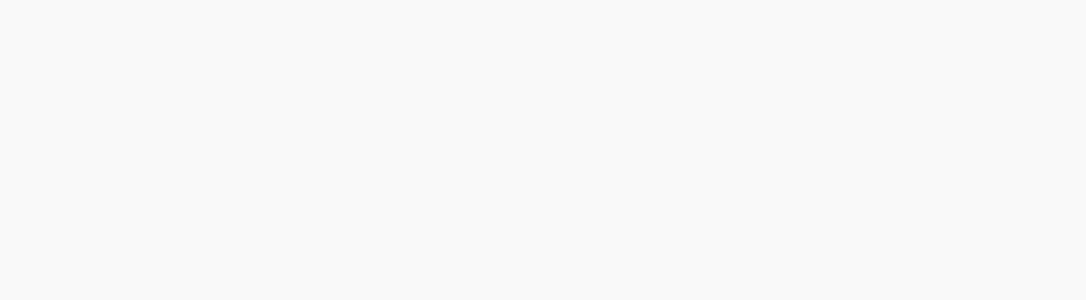
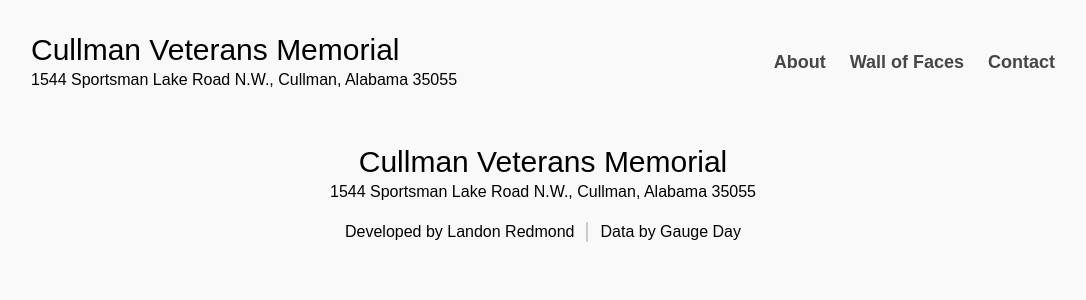
Before and after one commit to Lanred-Dev/Cullman-Veteran-Memorial, a SvelteKit app: page / in a window 1280 px wide. Shown: the top 300 px of the page, without its empty margins (97-1183 px from the left). Built offline with nearby package versions, Linux system fonts and the light colour scheme; a web font is replaced by a local one.

Commit message:
Create header and footer.

```diff
--- /dev/null
+++ b/src/lib/components/Footer.svelte
@@ -0,0 +1,16 @@
+<footer class="flex-center mt-20 flex flex-col gap-4 px-10 py-16 text-center md:px-[10%]">
+    <div>
+        <p class="text-3xl font-medium">Cullman Veterans Memorial</p>
+        <a href="https://maps.app.goo.gl/1W3mvB9EUpLCeAdt7"
+            >1544 Sportsman Lake Road N.W., Cullman, Alabama 35055</a
+        >
+    </div>
+
+    <div class="flex-center flex-col md:flex-row md:gap-3">
+        <p>Developed by Landon Redmond</p>
+
+        <div class="hidden h-5 w-[2px] bg-primary-light-950 dark:bg-primary-dark-50 md:block"></div>
+
+        <p>Data by Gauge Day</p>
+    </div>
+</footer>
--- /dev/null
+++ b/src/lib/components/Header.svelte
@@ -0,0 +1,41 @@
+<script lang="ts">
+    const LINKS: { text: string; url: string }[] = [
+        {
+            text: "About",
+            url: "/",
+        },
+        {
+            text: "Wall of Faces",
+            url: "/#wall",
+        },
+        {
+            text: "Contact",
+            url: "/contact",
+        },
+    ];
+</script>
+
+<header
+    class="x-center top-0 z-10 flex w-full flex-col items-start justify-center gap-5 px-5 py-8 sm:px-10 md:flex-row md:items-center md:justify-between md:gap-0 md:px-[10%]"
+>
+    <div>
+        <p class="text-2xl font-medium sm:text-3xl">Cullman Veterans Memorial</p>
+        <a href="https://maps.app.goo.gl/1W3mvB9EUpLCeAdt7"
+            >1544 Sportsman Lake Road N.W., Cullman, Alabama 35055</a
+        >
+    </div>
+
+    <!--Navigation items-->
+    <div class="flex items-center justify-start gap-6 md:justify-center">
+        {#snippet navigationLink(text: string, url: string)}
+            <a
+                class="font-semibold text-primary-light-400 dark:text-primary-dark-300 sm:text-lg"
+                href={url}>{text}</a
+            >
+        {/snippet}
+
+        {#each LINKS as link}
+            {@render navigationLink(link.text, link.url)}
+        {/each}
+    </div>
+</header>
--- a/src/routes/+layout.svelte
+++ b/src/routes/+layout.svelte
@@ -1,9 +1,11 @@
 <script lang="ts">
     import "../app.css";
+	import Header from "$lib/components/Header.svelte";
+    import Footer from "$lib/components/Footer.svelte";
     import { getTheme } from "$lib/scripts/theme";
     import { onMount, type Snippet } from "svelte";
 
-    let { children }: {children: Snippet<[]>} = $props();
+    let { children }: { children: Snippet<[]> } = $props();
 
     // Prevent a flash of unstyled content when changing pages or themes.
     onMount(() => {
@@ -15,4 +17,8 @@
     });
 </script>
 
+<Header />
+
 {@render children()}
+
+<Footer />
```
